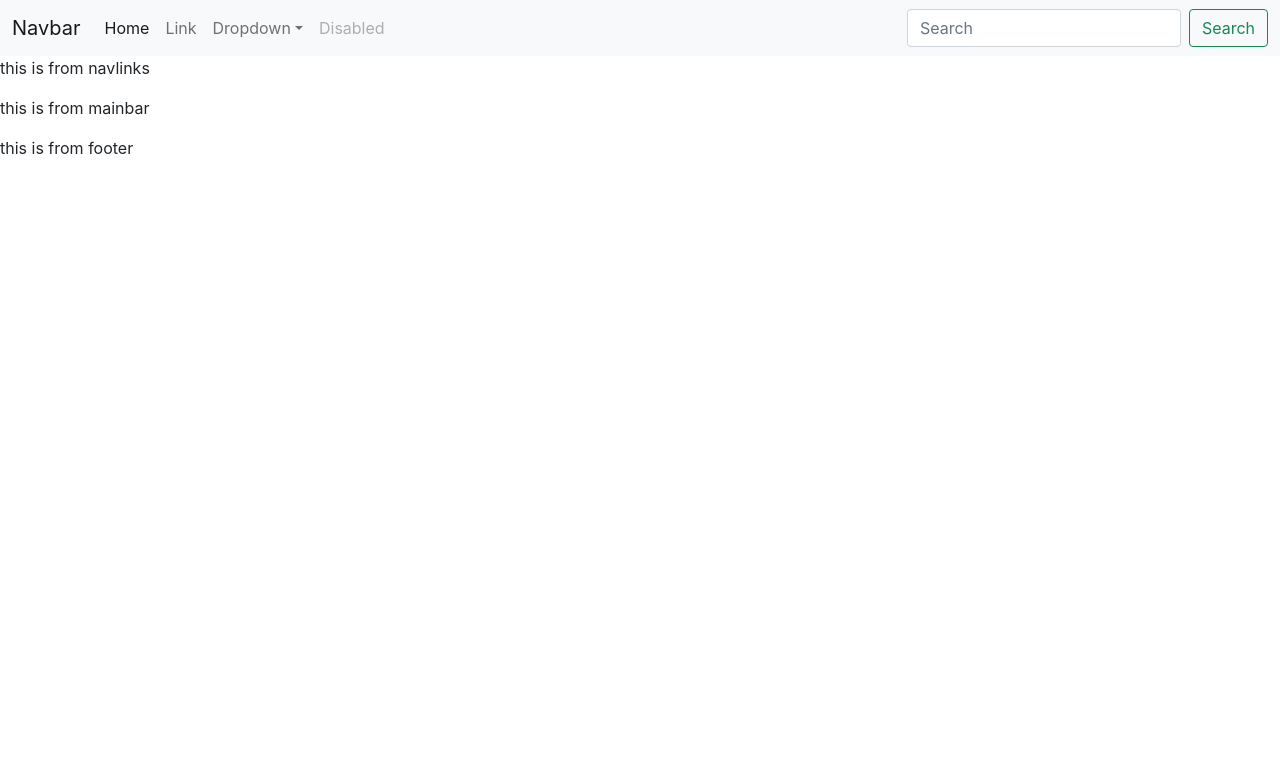
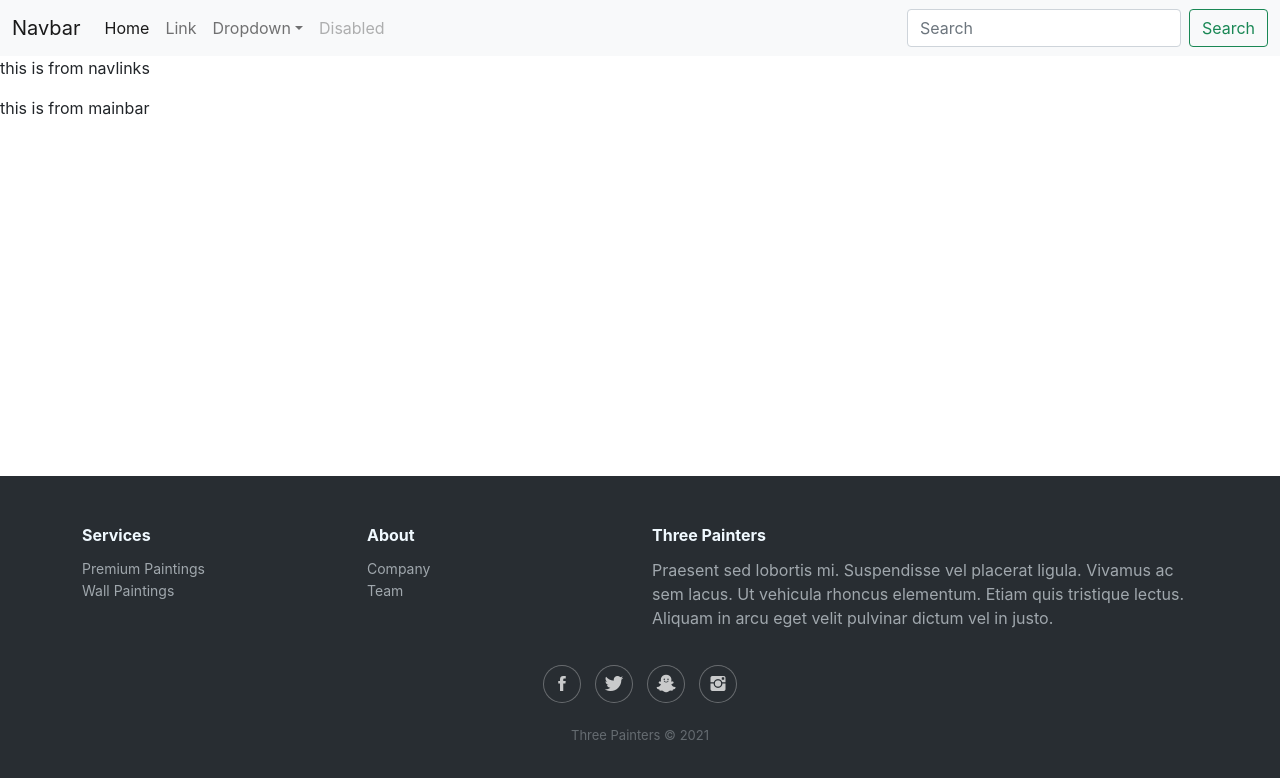
Before and after one commit to shivjaiswal-coder/paint-it-red, a React (Create React App) app: page / in a window 1280 px wide. Shown: the top 778 px of the page. Built offline with nearby package versions, Linux system fonts and the light colour scheme.

Commit message:
Adding Footer

```diff
--- a/public/index.html
+++ b/public/index.html
@@ -25,7 +25,7 @@
       Learn how to configure a non-root public URL by running `npm run build`.
     -->
     <link href="https://cdn.jsdelivr.net/npm/bootstrap@5.0.2/dist/css/bootstrap.min.css" rel="stylesheet" integrity="sha384-EVSTQN3/azprG1Anm3QDgpJLIm9Nao0Yz1ztcQTwFspd3yD65VohhpuuCOmLASjC" crossorigin="anonymous">
-
+    <link rel="stylesheet" href="https://cdnjs.cloudflare.com/ajax/libs/ionicons/2.0.1/css/ionicons.min.css">
     <title>React App</title>
   </head>
   <body>
--- a/src/Component/MainPage/Footer/Footer.css
+++ b/src/Component/MainPage/Footer/Footer.css
@@ -0,0 +1,95 @@
+.footer-dark {
+    padding:50px 0;
+    color:#f0f9ff;
+    background-color:#282d32;
+    position:absolute;
+    left:0;
+    bottom:0;
+    right:0;
+  }
+  .container {
+    padding-bottom:5px;
+  }
+  .footer-dark h3 {
+    margin-top:0;
+    margin-bottom:12px;
+    font-weight:bold;
+    font-size:16px;
+  }
+
+  .footer-dark ul {
+    padding:0;
+    list-style:none;
+    line-height:1.6;
+    font-size:14px;
+    margin-bottom:0;
+  }
+
+  .footer-dark ul a {
+    color:inherit;
+    text-decoration:none;
+    opacity:0.6;
+  }
+
+  .footer-dark ul a:hover {
+    opacity:0.8;
+  }
+
+  @media (max-width:767px) {
+    .footer-dark .item:not(.social) {
+      text-align:center;
+      padding-bottom:20px;
+    }
+  }
+
+  .footer-dark .item.text {
+    margin-bottom:36px;
+  }
+
+  @media (max-width:767px) {
+    .footer-dark .item.text {
+      margin-bottom:0;
+    }
+  }
+
+  .footer-dark .item.text p {
+    opacity:0.6;
+    margin-bottom:0;
+  }
+
+  .footer-dark .item.social {
+    text-align:center;
+  }
+
+  @media (max-width:991px) {
+    .footer-dark .item.social {
+      text-align:center;
+      margin-top:20px;
+    }
+  }
+
+  .footer-dark .item.social > a {
+    font-size:20px;
+    width:36px;
+    height:36px;
+    line-height:36px;
+    display:inline-block;
+    text-align:center;
+    border-radius:50%;
+    box-shadow:0 0 0 1px rgba(255,255,255,0.4);
+    margin:0 8px;
+    color:#fff;
+    opacity:0.75;
+  }
+
+  .footer-dark .item.social > a:hover {
+    opacity:0.9;
+  }
+
+  .footer-dark .copyright {
+    text-align:center;
+    padding-top:24px;
+    opacity:0.3;
+    font-size:13px;
+    margin-bottom:0;
+  }
--- a/src/Component/MainPage/Footer/Footer.js
+++ b/src/Component/MainPage/Footer/Footer.js
@@ -1,9 +1,36 @@
 import React from 'react'
-
+import './Footer.css'
 function Footer() {
     return (
         <div>
-            <p>this is from footer</p>
+            <div class="footer-dark">
+                <footer>
+                    <div class="container">
+                        <div class="row">
+                            <div class="col-sm-6 col-md-3 item">
+                                <h3>Services</h3>
+                                <ul>
+                                    <li><a href="#">Premium Paintings</a></li>
+                                    <li><a href="#">Wall Paintings</a></li>
+                                </ul>
+                            </div>
+                            <div class="col-sm-6 col-md-3 item">
+                                <h3>About</h3>
+                                <ul>
+                                    <li><a href="#">Company</a></li>
+                                    <li><a href="#">Team</a></li>
+                                </ul>
+                            </div>
+                            <div class="col-md-6 item text">
+                                <h3>Three Painters</h3>
+                                <p>Praesent sed lobortis mi. Suspendisse vel placerat ligula. Vivamus ac sem lacus. Ut vehicula rhoncus elementum. Etiam quis tristique lectus. Aliquam in arcu eget velit pulvinar dictum vel in justo.</p>
+                            </div>
+                            <div class="col item social"><a href="#"><i class="icon ion-social-facebook"></i></a><a href="#"><i class="icon ion-social-twitter"></i></a><a href="#"><i class="icon ion-social-snapchat"></i></a><a href="#"><i class="icon ion-social-instagram"></i></a></div>
+                        </div>
+                        <p class="copyright">Three Painters © 2021</p>
+                    </div>
+                </footer>
+            </div>
         </div>
     )
 }
```
